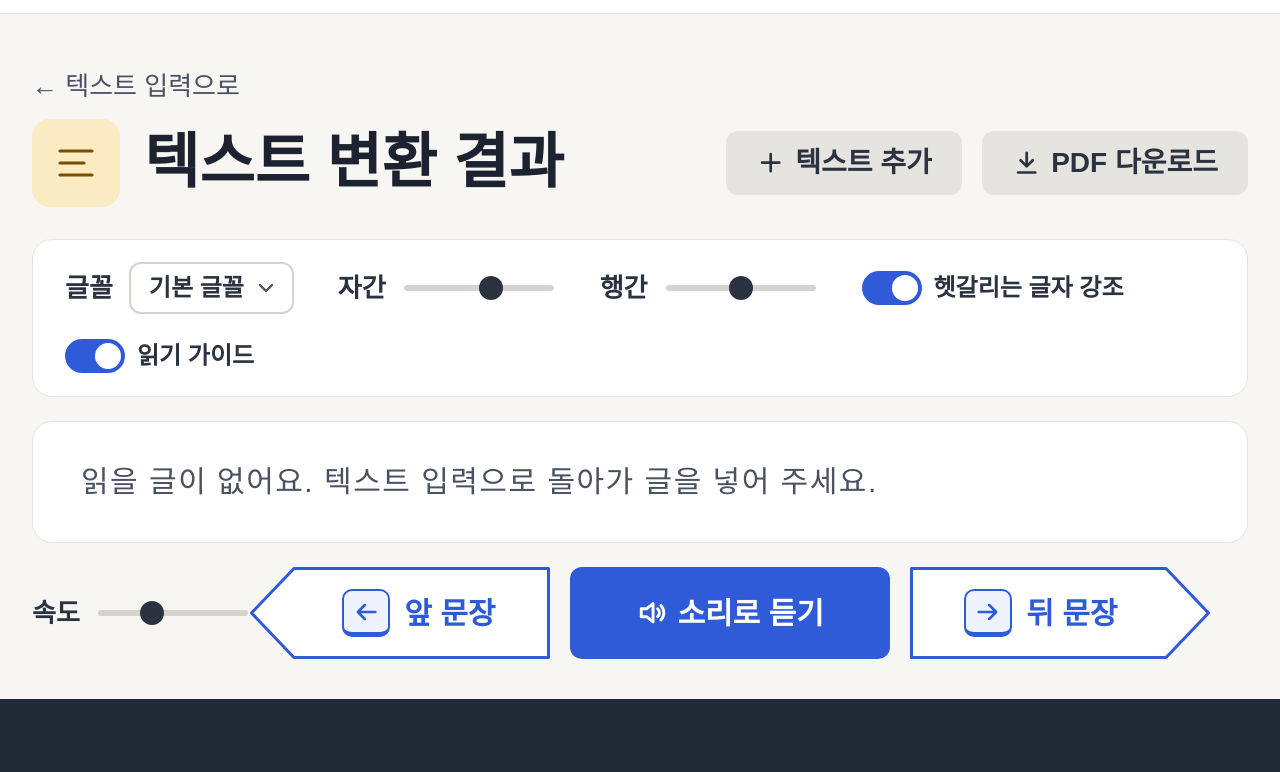
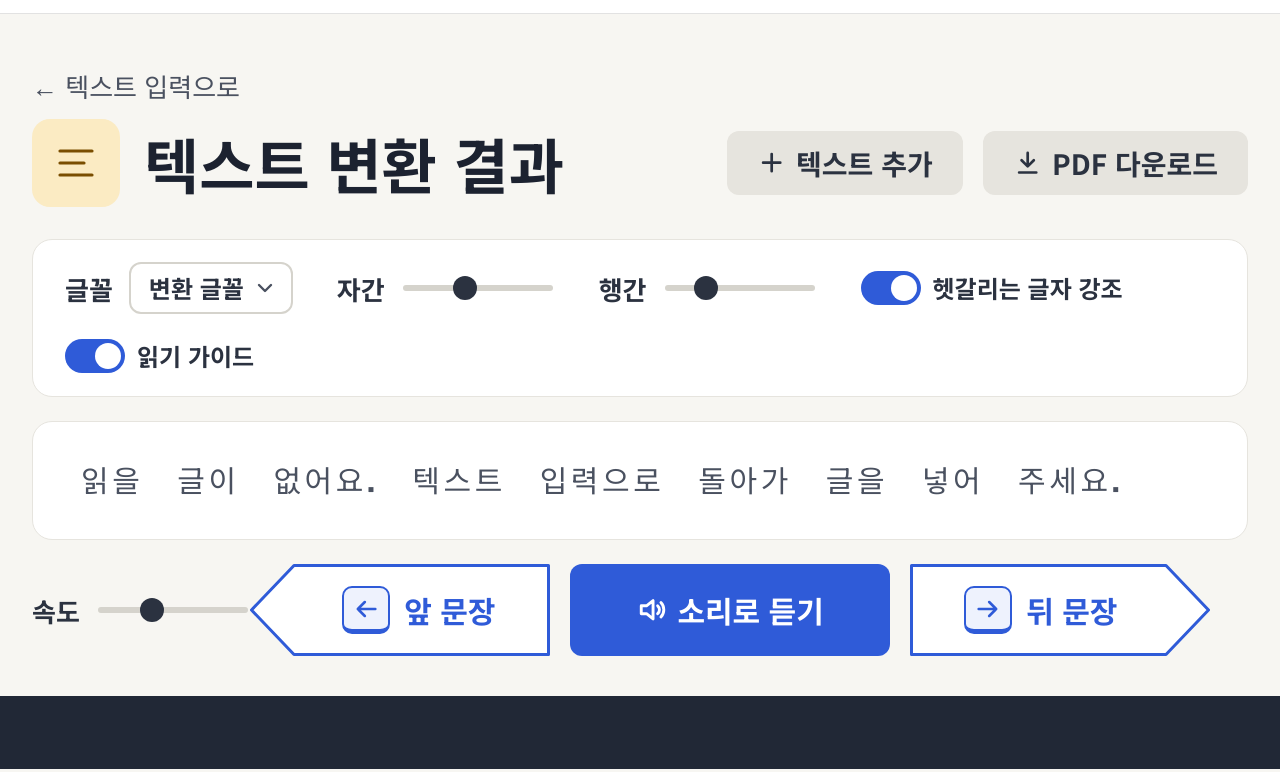
Before and after one commit to erasero/readly, a plain HTML site: page pages/text-result.html in a window 1280 px wide. Shown: the part 106-878 px from the top of the page. Drawn offline with Linux system fonts and the light colour scheme; a web font is replaced by a local one.

Commit message:
feat: 글꼴·자간·행간 변환 기능 추가

```diff
--- a/css/text-result.css
+++ b/css/text-result.css
@@ -1,4 +1,34 @@
 /* 텍스트 변환 결과 */
+
+/* 변환 글꼴: 프로젝트에 넣은 글꼴 파일 (assets/fonts, SIL OFL 1.1) */
+@font-face {
+  font-family: "OpenDyslexic";
+  font-weight: 400;
+  font-display: swap;
+  src: url("../assets/fonts/opendyslexic-400.woff2") format("woff2");
+}
+
+@font-face {
+  font-family: "OpenDyslexic";
+  font-weight: 700;
+  font-display: swap;
+  src: url("../assets/fonts/opendyslexic-700.woff2") format("woff2");
+}
+
+@font-face {
+  font-family: "Noto Sans KR";
+  font-weight: 400;
+  font-display: swap;
+  src: url("../assets/fonts/noto-sans-kr-400.woff2") format("woff2");
+}
+
+@font-face {
+  font-family: "Noto Sans KR";
+  font-weight: 700;
+  font-display: swap;
+  src: url("../assets/fonts/noto-sans-kr-700.woff2") format("woff2");
+}
+
 .style-bar {
   display: flex;
   align-items: center;
@@ -14,6 +44,12 @@
   gap: 8px;
   margin-top: 24px;
   padding: 28px;
+
+  /* 글꼴·자간 변환: js/text-style.js가 보기 설정 값에 맞춰 바꾼다 (기본값: WCAG 1.4.12) */
+  --reading-font: "OpenDyslexic", "Noto Sans KR", sans-serif;
+  --reading-letter-spacing: 0.12em;
+  --reading-word-spacing: 0.16em;
+  --reading-line-height: 1.5;
 }
 
 .sentence {
@@ -22,6 +58,14 @@
   letter-spacing: 1.5px;
   line-height: 1.6;
   color: var(--color-body);
+}
+
+
+.reading .sentence {
+  font-family: var(--reading-font);
+  letter-spacing: var(--reading-letter-spacing);
+  word-spacing: var(--reading-word-spacing);
+  line-height: var(--reading-line-height);
 }
 
 .sentence--far {
--- /dev/null
+++ b/js/text-style.js
@@ -0,0 +1,33 @@
+// 글꼴·자간 변환
+// 보기 설정의 글꼴·자간·행간 값이 바뀌면 읽기 영역(.reading)의 CSS 변수를 바꾼다.
+// 글자 내용은 건드리지 않고 모양만 바꾸므로 다른 텍스트 기능과 함께 쓸 수 있다.
+(() => {
+  const reading = document.querySelector('.reading');
+  const fontSelect = document.querySelector('#font-select');
+  const letterSpacing = document.querySelector('#letter-spacing');
+  const lineHeight = document.querySelector('#line-height');
+  if (!reading || !fontSelect || !letterSpacing || !lineHeight) return;
+
+  // 글꼴 목록 (CSS font-family 값)
+  // 변환 글꼴: 영문은 OpenDyslexic, OpenDyslexic에 없는 한글은 Noto Sans KR로 표시된다.
+  //           두 글꼴 파일은 assets/fonts에 있고, css/text-result.css의 @font-face로 연결한다.
+  // 기본 글꼴: 사이트 기본 글꼴(common.css의 --font-base)로 되돌린다.
+  const FONTS = {
+    reading: '"OpenDyslexic", "Noto Sans KR", sans-serif',
+    base: 'var(--font-base)',
+  };
+
+  // 현재 입력값을 CSS 변수에 반영한다.
+  function apply() {
+    reading.style.setProperty('--reading-font', FONTS[fontSelect.value] || FONTS.reading);
+    reading.style.setProperty('--reading-letter-spacing', letterSpacing.value + 'em');
+    reading.style.setProperty('--reading-line-height', lineHeight.value);
+  }
+
+  fontSelect.addEventListener('change', apply);
+  letterSpacing.addEventListener('input', apply);
+  lineHeight.addEventListener('input', apply);
+
+  // 결과 화면에 들어오면 HTML에 적힌 기본값(자동 조절 기본값)을 바로 적용한다.
+  apply();
+})();
--- a/pages/text-result.html
+++ b/pages/text-result.html
@@ -7,6 +7,7 @@
   <link rel="stylesheet" href="https://cdn.jsdelivr.net/gh/orioncactus/pretendard@v1.3.9/dist/web/static/pretendard.min.css">
   <link rel="stylesheet" href="../css/common.css">
   <link rel="stylesheet" href="../css/text-result.css">
+    <script src="../js/text-style.js" defer></script>
 </head>
 <body>
   <header class="site-header">
@@ -34,12 +35,13 @@
 
     <section class="card style-bar" aria-label="보기 설정">
       <label class="range-field">글꼴
-        <select class="select select--sm">
-          <option>기본 글꼴</option>
+        <select class="select select--sm" id="font-select">
+          <option value="reading">변환 글꼴</option>
+          <option value="base">기본 글꼴</option>
         </select>
       </label>
-      <label class="range-field">자간 <input class="range" type="range" min="0" max="10" value="6"></label>
-      <label class="range-field">행간 <input class="range" type="range" min="0" max="10" value="5"></label>
+      <label class="range-field">자간 <input class="range" id="letter-spacing" type="range" min="0" max="0.3" step="0.01" value="0.12"></label>
+      <label class="range-field">행간 <input class="range" id="line-height" type="range" min="1.2" max="2.5" step="0.1" value="1.5"></label>
       <label class="switch"><input id="highlight" type="checkbox" checked> 헷갈리는 글자 강조</label>
       <label class="switch"><input type="checkbox" checked> 읽기 가이드</label>
     </section>
```
